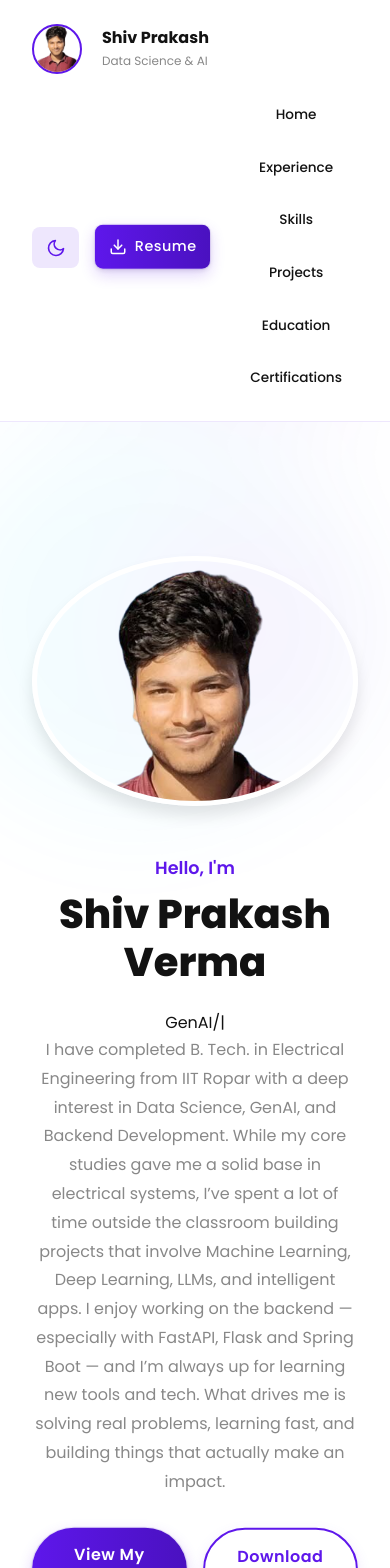
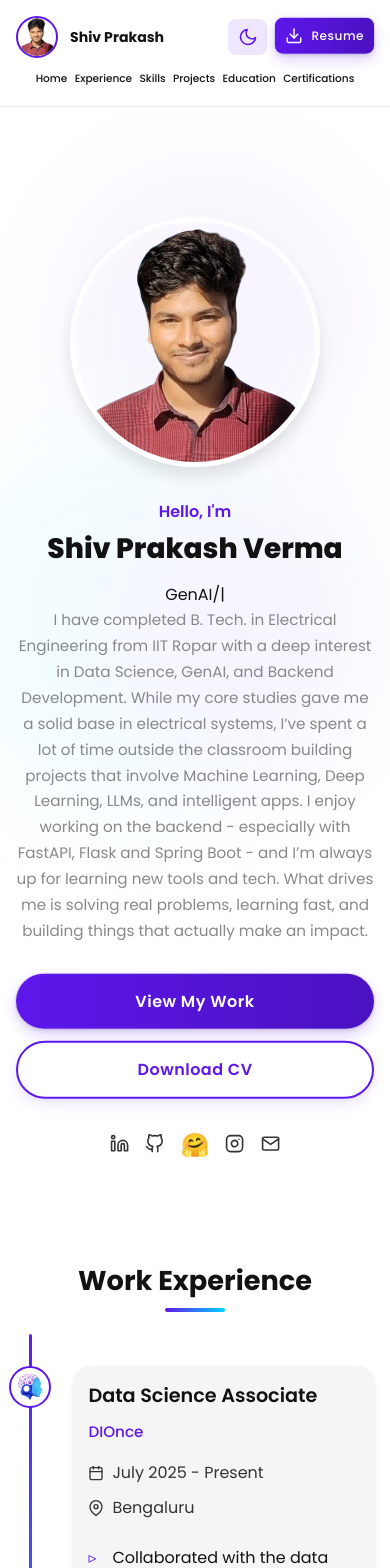
Before and after one commit to wizardoftrap/portfolio, a React (Vite) app: page / in a window 390 px wide. Shown: the top 1568 px of the page. Built offline with nearby package versions, Linux system fonts and the light colour scheme.

Commit message:
update layout for more mobile responsive

```diff
--- a/src/components/Hero.jsx
+++ b/src/components/Hero.jsx
@@ -82,7 +82,7 @@ const Hero = () => {
             </div>
 
             <p className="hero-description fade-in delay-3">
-              I have completed B. Tech. in Electrical Engineering from IIT Ropar with a deep interest in Data Science, GenAI, and Backend Development. While my core studies gave me a solid base in electrical systems, I’ve spent a lot of time outside the classroom building projects that involve Machine Learning, Deep Learning, LLMs, and intelligent apps. I enjoy working on the backend — especially with FastAPI, Flask and Spring Boot — and I’m always up for learning new tools and tech. What drives me is solving real problems, learning fast, and building things that actually make an impact.
+              I have completed B. Tech. in Electrical Engineering from IIT Ropar with a deep interest in Data Science, GenAI, and Backend Development. While my core studies gave me a solid base in electrical systems, I’ve spent a lot of time outside the classroom building projects that involve Machine Learning, Deep Learning, LLMs, and intelligent apps. I enjoy working on the backend - especially with FastAPI, Flask and Spring Boot - and I’m always up for learning new tools and tech. What drives me is solving real problems, learning fast, and building things that actually make an impact.
             </p>
 
             <div className="hero-buttons fade-in delay-4">
--- a/src/styles/layout.css
+++ b/src/styles/layout.css
@@ -356,37 +356,378 @@ body {
 }
 
 /* Responsive */
+@media (max-width: 992px) {
+  .header-container {
+    gap: 1.5rem;
+  }
+
+  .header-nav {
+    gap: 1rem;
+  }
+
+  .hero-content-centered .hero-title {
+    font-size: 2.75rem;
+  }
+}
+
 @media (max-width: 768px) {
+  .container {
+    padding: 0 1rem;
+  }
+
+  .section {
+    padding: 3.5rem 0;
+  }
+
+  .section-title {
+    font-size: 2rem;
+    margin-bottom: 2rem;
+  }
+
+  .header {
+    padding: 1rem 0;
+  }
+
   .header-container {
+    display: grid;
+    grid-template-columns: 1fr auto;
+    grid-template-areas:
+      'profile actions'
+      'nav nav';
+    padding: 0 1rem;
+    gap: 1rem;
+    align-items: center;
+  }
+
+  .header-profile {
+    grid-area: profile;
+    gap: 0.75rem;
+    width: 100%;
+    min-width: 0;
+  }
+
+  .header-profile-img {
+    width: 42px;
+    height: 42px;
+  }
+
+  .header-profile-name {
+    font-size: 0.92rem;
+  }
+
+  .header-profile-role {
+    display: none;
+  }
+
+  .header-nav {
+    grid-area: nav;
+    width: 100%;
+    display: flex;
+    align-items: center;
+    justify-content: center;
+    gap: 0.22rem;
+    flex-wrap: nowrap;
+    overflow-x: auto;
+    white-space: nowrap;
+    padding-bottom: 0;
+    -ms-overflow-style: none;
+    scrollbar-width: none;
+  }
+
+  .header-nav::-webkit-scrollbar {
+    display: none;
+  }
+
+  .header-link {
+    display: flex;
+    align-items: center;
+    justify-content: center;
+    min-width: fit-content;
+    font-size: 10rem;
+    padding: 0.18rem 0.2rem;
+    line-height: 1.25;
+    white-space: nowrap;
+  }
+
+  .header-actions {
+    grid-area: actions;
+    width: auto;
+    margin-left: 0;
+    justify-content: flex-end;
+    gap: 0.75rem;
+  }
+
+  .header-theme,
+  .header-resume {
+    padding: 0.55rem 0.7rem;
+    font-size: 0.82rem;
+  }
+
+  .header-resume {
+    white-space: nowrap;
+  }
+
+  .hero-container-vertical {
+    min-height: auto;
+    padding: 2.5rem 0;
+    gap: 2rem;
+  }
+
+  .hero-image-top {
+    max-width: 280px;
+  }
+
+  .hero-content-centered .hero-title {
+    font-size: 2rem;
+    margin-bottom: 1rem;
+  }
+
+  .hero-content-centered .hero-subtitle {
+    font-size: 1rem;
+  }
+
+  .hero-content-centered .hero-description {
+    font-size: 0.95rem;
+    line-height: 1.7;
+  }
+
+  .hero-buttons {
+    justify-content: center;
+    flex-wrap: wrap;
+    gap: 0.75rem;
+  }
+
+  .hero-social {
+    justify-content: center;
     flex-wrap: wrap;
   }
 
-  .header-nav {
-    order: 3;
-    width: 100%;
-    gap: 1rem;
-  }
-
   .timeline::before {
-    left: 20px;
+    left: 16px;
   }
 
   .timeline-item:nth-child(even) .timeline-content,
   .timeline-item:nth-child(odd) .timeline-content {
-    margin-left: 100px;
+    margin-left: 72px;
     margin-right: 0;
   }
 
   .timeline-marker {
-    left: 20px;
+    left: 16px;
+    width: 48px;
+    height: 48px;
   }
 
-  .hero-content-centered .hero-title {
-    font-size: 2.5rem;
+  .timeline-logo {
+    width: 30px;
+    height: 30px;
+  }
+
+  .timeline-content {
+    padding: 1.25rem;
+  }
+
+  .experience-title,
+  .education-degree {
+    font-size: 1.2rem;
+  }
+
+  .experience-company,
+  .education-institution {
+    font-size: 0.95rem;
+  }
+
+  .experience-details,
+  .education-details {
+    flex-direction: column;
+    align-items: flex-start;
+    gap: 0.6rem;
   }
 
   .education-grid {
     grid-template-columns: 1fr;
+    gap: 1rem;
+  }
+
+  .education-achievements,
+  .education-grid > div {
+    padding: 1rem;
+  }
+
+  .project-filters,
+  .skills-categories {
+    gap: 0.5rem;
+    margin-bottom: 2rem;
+  }
+
+  .filter-btn,
+  .category-btn {
+    padding: 0.45rem 0.85rem;
+    font-size: 0.82rem;
+  }
+
+  .projects-grid,
+  .skills-grid,
+  .certifications-grid,
+  .footer-content {
+    grid-template-columns: 1fr;
+    gap: 1rem;
+  }
+
+  .project-img {
+    height: 180px;
+  }
+
+  .project-content,
+  .certification-content {
+    padding: 1rem;
+  }
+
+  .project-title,
+  .certification-name {
+    font-size: 1rem;
+  }
+
+  .project-description,
+  .certification-description,
+  .credential-id {
+    word-break: break-word;
+  }
+
+  .view-more-container {
+    flex-wrap: wrap;
+    text-align: center;
+  }
+
+  .skills-grid {
+    gap: 0.85rem;
+  }
+
+  .skill-card {
+    height: auto;
+    min-height: 64px;
+    padding: 1rem;
+  }
+
+  .skill-name {
+    font-size: 1rem;
+  }
+
+  .certification-header {
+    flex-direction: column;
+    gap: 0.5rem;
+  }
+
+  .certification-credential {
+    flex-direction: column;
+    align-items: flex-start;
+    gap: 0.35rem;
+  }
+
+  .footer {
+    padding: 3rem 0 1.5rem;
+  }
+
+  .back-to-top {
+    margin-bottom: 2rem;
+  }
+
+  .footer-content {
+    text-align: center;
+  }
+
+  .footer-social {
+    justify-content: center;
+  }
+
+  .footer-nav {
+    align-items: center;
+  }
+
+  .footer-contact .btn {
+    width: 100%;
+    justify-content: center;
+  }
+}
+
+@media (max-width: 480px) {
+  .header-container {
+    gap: 0.75rem;
+  }
+
+  .header-profile-name {
+    font-size: 0.88rem;
+  }
+
+  .header-link {
+    font-size: 0.66rem;
+    padding: 0.14rem 0.12rem;
+  }
+
+  .header-actions {
+    gap: 0.5rem;
+  }
+
+  .section-title {
+    font-size: 1.7rem;
+  }
+
+  .section-title::after {
+    width: 60px;
+  }
+
+  .hero-image-top {
+    max-width: 250px;
+  }
+
+  .hero-content-centered .hero-title {
+    font-size: 1.75rem;
+  }
+
+  .hero-buttons .btn {
+    width: 100%;
+    justify-content: center;
+  }
+
+  .timeline::before {
+    left: 14px;
+  }
+
+  .timeline-item:nth-child(even) .timeline-content,
+  .timeline-item:nth-child(odd) .timeline-content {
+    margin-left: 58px;
+  }
+
+  .timeline-marker {
+    left: 14px;
+    width: 42px;
+    height: 42px;
+    border-width: 2px;
+  }
+
+  .timeline-logo {
+    width: 26px;
+    height: 26px;
+  }
+
+  .timeline-content {
+    padding: 0.9rem;
+  }
+
+  .header-theme,
+  .header-resume {
+    font-size: 0.76rem;
+    padding: 0.5rem 0.62rem;
+  }
+
+  .project-img {
+    height: 165px;
+  }
+
+  .tech-tag,
+  .course-tag,
+  .certification-tag {
+    font-size: 0.72rem;
   }
 }
 
```
